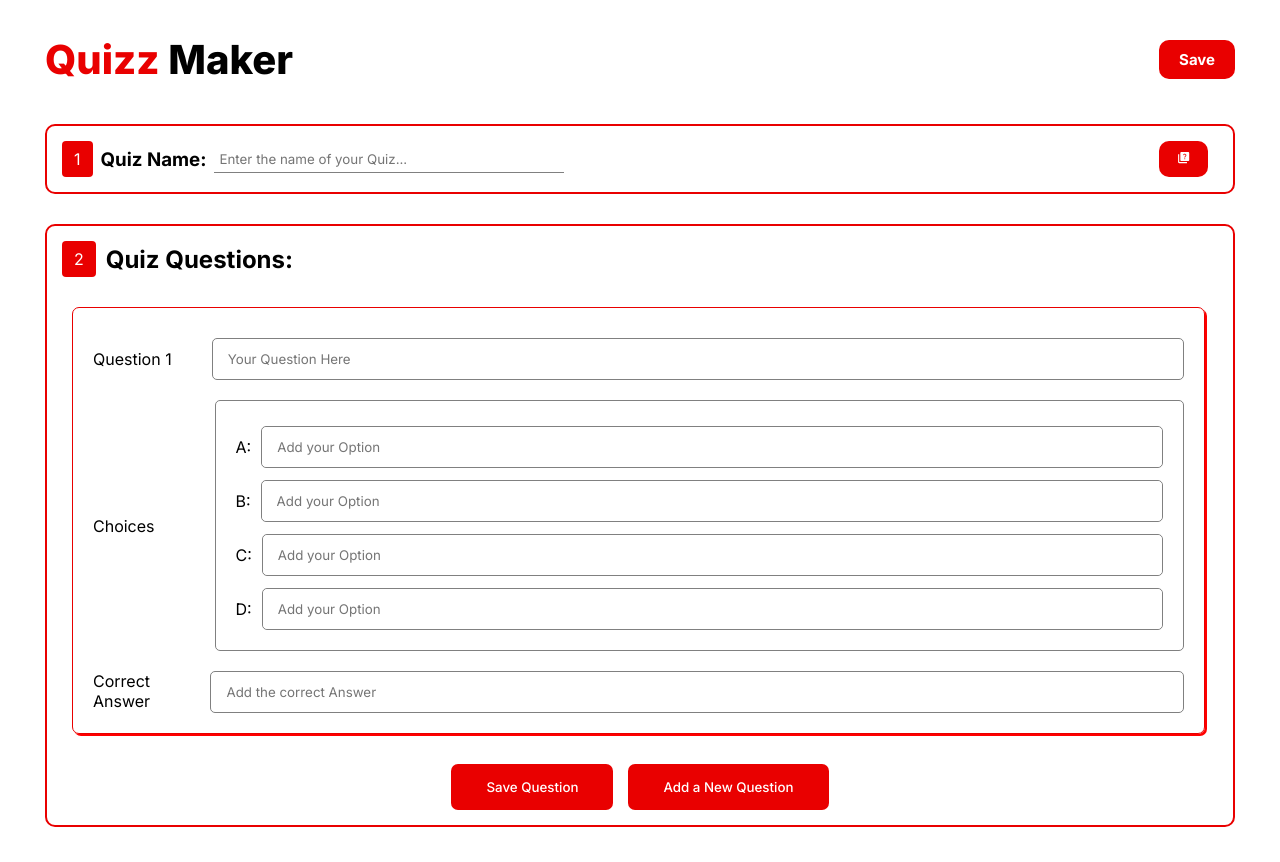
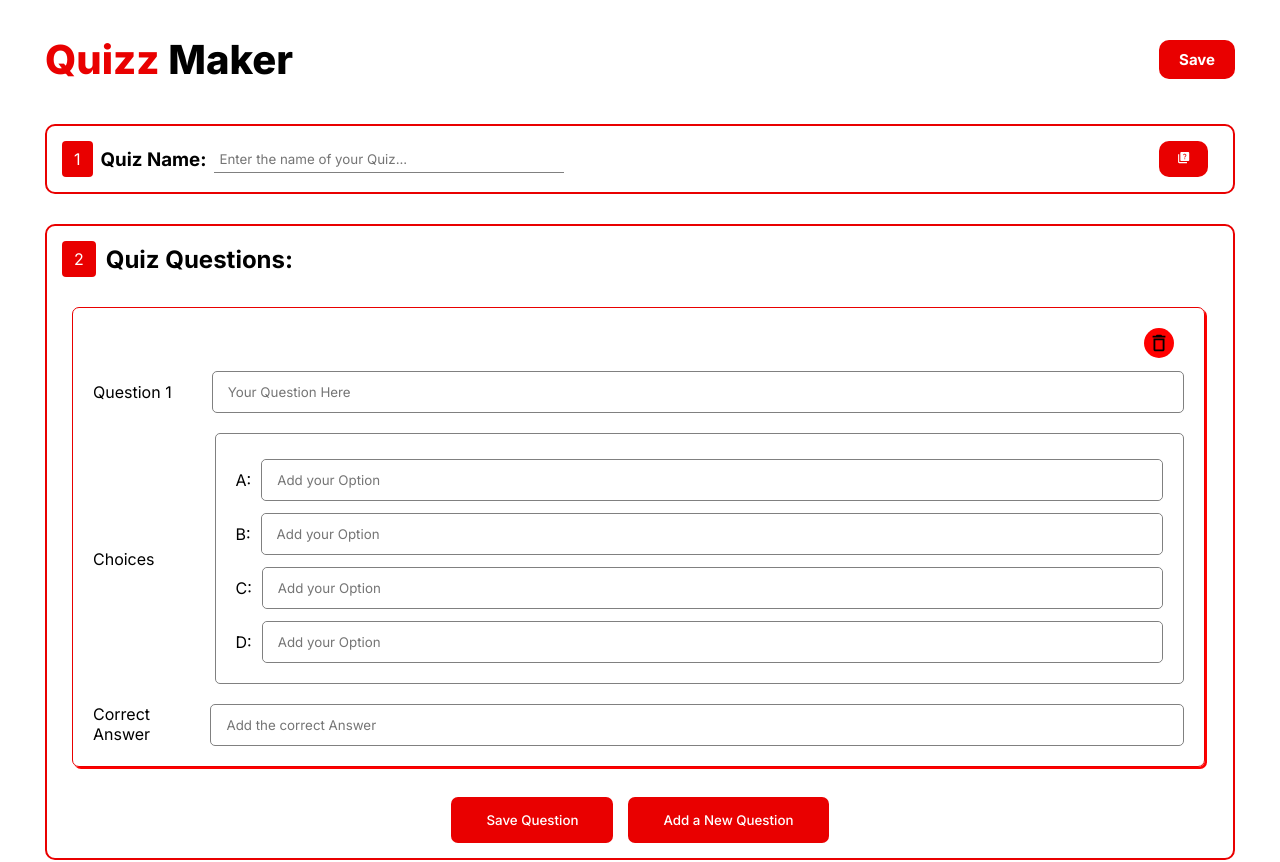
Before and after one commit to AnujKshatriya/Quiz-App, a React (Vite) app in the folder client/: page /quiz-create in a window 1280 px wide. Shown: the top 862 px of the page. Built offline with nearby package versions, Linux system fonts and the light colour scheme; no server answers.

Commit message:
quiz creation completed

```diff
--- a/client/src/components/question/question.css
+++ b/client/src/components/question/question.css
@@ -145,14 +145,18 @@
 }
 
 .question__delete{
-    padding: 3px;
     margin-right: 10px;
     border: none;
     background-color: transparent;
     cursor: pointer;
-    font-weight: 1000;
-    font-size: 18px;
-
+    transition: linear 0.3s ease;
+}
+.del-icon{
+    font-size: 30px;
+    background-color: red;
+    padding: 4px;
+    border-radius: 50%;
+    transition: linear 0.3s ease;
 }
 
 .question__delete:hover{
--- a/client/src/components/question/question.jsx
+++ b/client/src/components/question/question.jsx
@@ -1,5 +1,6 @@
 import React, { useState, useEffect } from "react";
 import "./question.css";
+import { MdOutlineDelete } from "react-icons/md";
 
 const Question = ({id, deleteQuestion, data, onUpdate, setCurrentQuestionId}) => {
 
@@ -38,13 +39,13 @@ const Question = ({id, deleteQuestion, data, onUpdate, setCurrentQuestionId}) =>
       <div className="question__section">
 
         {/* Delete Question */}
-        {id>1?
+        {id>=0?
           <div className="delete">
             <button
               className="question__delete"
               onClick={() => deleteQuestion(id)}
             >
-              X
+              < MdOutlineDelete className="del-icon"/>
             </button>
           </div>
           :""
--- a/client/src/pages/quizCreate/quizCreate.css
+++ b/client/src/pages/quizCreate/quizCreate.css
@@ -20,7 +20,7 @@
     color: black;
 }
 
-.header button{
+.header .save{
     padding: 10px 20px 10px 20px;
     border: none;
     background-color: rgb(233, 0, 0);
@@ -29,6 +29,14 @@
     border-radius: 10px;
     font-size: 15px;
     cursor: pointer;
+    transition: linear 0.3s ease;
+}
+.save:hover{
+    background-color: rgb(204, 4, 4);
+}
+.save:active{
+    background-color: rgb(204, 4, 4);
+    transform: scale(1.05);
 }
 
 .quiz{
@@ -128,4 +136,12 @@
     color: white;
     border-radius: 7px ;
     cursor: pointer;
+    transition: linear 0.3s ease;
 }
+.add__question__button:hover{
+    background-color: rgb(204, 4, 4);
+}
+.add__question__button:active{
+    background-color: rgb(204, 4, 4);
+    transform: scale(1.05);
+}
--- a/client/src/pages/quizCreate/quizCreate.jsx
+++ b/client/src/pages/quizCreate/quizCreate.jsx
@@ -4,16 +4,12 @@ import './quizCreate.css';
 import { MdQuiz } from "react-icons/md";
 import Question from '../../components/question/question';
 import toast from 'react-hot-toast';
-import Cookies from 'js-cookie';
 import {useSelector} from 'react-redux';
 
 
 const QuizCreate = () => {
 
-  const owner = useSelector((state) => {
-    console.log('Redux state:', state); // Log the entire Redux state for debugging
-    return state.user.authUser;
-  });
+  const owner = useSelector(store=>store.user.authUser);
   const [currentQuestionId, setCurrentQuestionId] = useState(1);
   const [quizName,setQuizName] = useState("")
   const [quizQuestions,setQuizQuestions] = useState([]);
@@ -26,19 +22,31 @@ const QuizCreate = () => {
       answer: ""
     }
   }]);
+  const [savedQuestionId, setSavedQuestionId] = useState()
 
-  // Maybe to Change
-
-  useEffect(() => {
-    const token = Cookies.get('token') || localStorage.getItem('token');
-    if (token) {
-      localStorage.setItem('token', token);
-    }
-    console.log('Token:', token); // Log token to verify
-  }, []);
 
   //Add new Question
   const addNewQuestion = () => {
+    const prevIndex = questions.length - 1;  // checking if previous quesition is filled completely or not
+    if(prevIndex >= 0){
+      const {questionName, options, answer} = questions[prevIndex].data
+      if(questionName==="" || answer===""){
+        toast.error("Please fill previous question data first")
+        return ;
+      }
+      options.forEach(option => {
+        if(option.value==="") {
+          toast.error("Please fill previous question data first")
+          return ;
+        }
+      });
+    }
+
+    if(prevIndex !== savedQuestionId){
+      toast.error("Please Save Previous Question")
+      return ;
+    }
+
     setQuestions([...questions, {
       id: questions.length ,
       data: {
@@ -50,8 +58,55 @@ const QuizCreate = () => {
   };
 
   //Question Delete
-  const deleteQuestion = (id) => {
-    setQuestions(questions.filter(question => question.id !== id));
+  const deleteQuestion = async(id) => {
+    let size = 0;   // 1) case when user want to delete single question
+    let idx = 0;
+    quizQuestions.forEach((element,indx) => {
+      if(element!=="") {
+        size++;
+        idx == indx;
+      }
+    });
+    if(size<=1 && idx===id){
+      toast.error("Single Question Is Must")
+      return;
+    }
+
+
+    const toDeleteQuestion = questions.find(obj => obj.id === id)?.data; // 2) case when user want to delete empty question section
+    const {questionName, options, answer} = toDeleteQuestion
+      if(questionName==="" || answer===""){
+        setQuestions(questions.filter(question => question.id !== id));
+        toast.success("Question Deleted Successfully")
+        return ;
+      }
+      options.forEach(option => {
+        if(option.value==="") {
+          setQuestions(questions.filter(question => question.id !== id));
+          toast.success("Question Deleted Successfully")
+          return ;
+        }
+      });
+
+
+    const quesId = quizQuestions[id]  // 3) case when user want to delete question which he had already saved in database
+    try {
+      const response = await axios.post('http://localhost:3000/api/quiz/deleteQuestion', {
+        questionId : quesId
+      }, {
+        withCredentials: true,
+        headers: {
+          'Content-Type': 'application/json',
+        }
+      })
+      quizQuestions[id] = ""
+      toast.success("Question Deleted Successfully")
+      setQuestions(questions.filter(question => question.id !== id));
+    }
+    catch (error) {
+      toast.error(error.message)
+    }
+
   };
 
 
@@ -62,22 +117,19 @@ const QuizCreate = () => {
     ));
   };
 
-//Creating a Quiz
+//Saving a Question
   const saveQuestion = async (id) => {
+    if(savedQuestionId===id){
+      toast.error("Question is already saved")
+      return
+    }
+
     try {
-      // Retrieve token from cookies
-      const token = Cookies.get('token') || localStorage.getItem('token');
-      if (!token) {
-        throw new Error('No token found. Please log in again.');
-      }
-
       const questionToSave = questions.find(question => question.id === id);
       if (!questionToSave) {
         throw new Error('Question Not Found');
       }
-
       const { data } = questionToSave;
-
       const response = await axios.post('http://localhost:3000/api/quiz/createQuestion', {
         questionName: data.questionName,
         option: data.options.map(opt => opt.value),
@@ -86,60 +138,67 @@ const QuizCreate = () => {
         withCredentials: true,
         headers: {
           'Content-Type': 'application/json',
-          Authorization: `Bearer ${token}`
         }
       });
 
       if (response.data.success) {
-
         setQuizQuestions(prevState => [...prevState, response.data.questionId]);
-        console.log([...quizQuestions, response.data.questionId]); // Log updated state
+        setSavedQuestionId(id)
         toast.success(response.data.message);
       } else {
         toast.error(response.data.message);
       }
 
-    } catch (error) {
+    }
+    catch (error) {
       toast.error("There was an error saving the question!");
       console.error("There was an error saving the question!", error);
     }
   };
 
-// Saving or Creating a Quiz
+
+// Saving a Quiz
 const saveQuiz = async() => {
+  const prevIndex = questions.length - 1;  // checking if previous quesition is filled completely or not before saving quiz
+    if(prevIndex >= 0){
+      const {questionName, options, answer} = questions[prevIndex].data
+      if(questionName==="" || answer===""){
+        toast.error("Please Fill All Question Before Saving Quiz")
+        return ;
+      }
+      options.forEach(option => {
+        if(option.value==="") {
+          toast.error("Please Fill All Question Before Saving Quiz")
+          return ;
+        }
+      });
+
+      if(prevIndex > savedQuestionId){
+        toast.error("Please Save All Question Before Saving Quiz")
+        return ;
+      }
+    }
   try {
-    // Retrieve token from cookies or localStorage
-    const token = Cookies.get('token') || localStorage.getItem('token');
-    console.log('Token in saveQuiz:', token); // Log token before making API call
-
-    if (!token) {
-      throw new Error('No token found. Please log in again.');
-    }
-
-    // Log token and owner for debugging purposes
-    console.log('Token:', token);
-    console.log('Owner:', owner);
-
-    // Send the request to create a quiz
+    const questionIdArray =  quizQuestions.filter((questionId)=>questionId!=="")
     const response = await axios.post('http://localhost:3000/api/quiz/createQuiz', {
       owner: owner,
       name: quizName,
-      questions: quizQuestions
+      questions: questionIdArray
     }, {
       withCredentials: true,
       headers: {
         'Content-Type': 'application/json',
-        Authorization: `Bearer ${token}` // Include the token in the headers
       }
     });
 
-    // Handle the response
     if (response.data.success) {
       toast.success(response.data.message);
-    } else {
+    }
+    else {
       toast.error(response.data.message);
     }
-  } catch (error) {
+  }
+  catch (error) {
     toast.error("There was an error saving the quiz!");
     console.error("There was an error saving the quiz!", error);
   }
```
